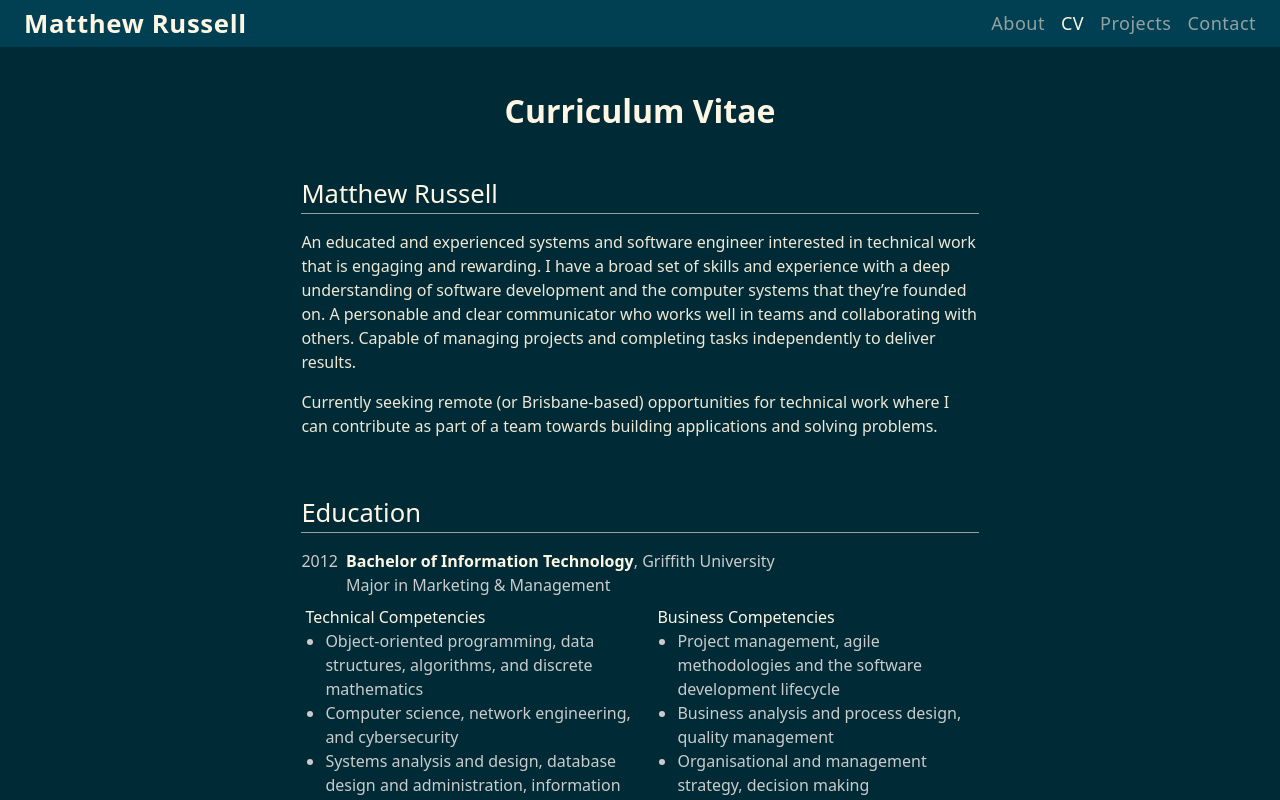
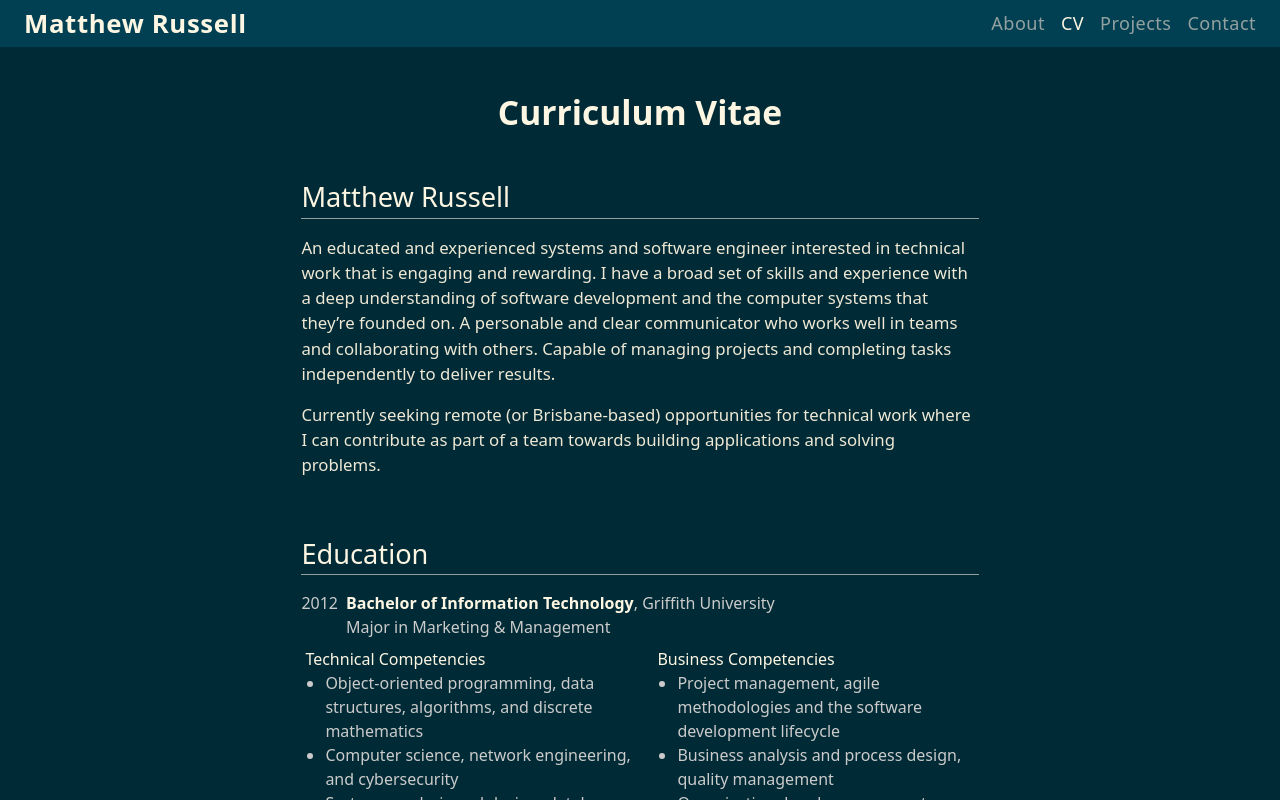
Before and after one commit to mjrussell91/mjrussell-net, an Angular app: page /cv in a window 1280 px wide. Shown: the top 800 px of the page. Built offline with nearby package versions, Linux system fonts and the light colour scheme.

Commit message:
typography updates

```diff
--- a/src/app/page-cv/page-cv.html
+++ b/src/app/page-cv/page-cv.html
@@ -64,9 +64,9 @@
         Several years experience working as a software engineer developing various web applications and systems.</p>
     <br />
     <ul *ngFor="let job of employmentHistory">
-        <div class="flex justify-between pb-4">
-            <span><strong>{{ job.title }}</strong>, {{ job.organisation }}</span>
-            <span class="justify-end"><strong>{{ job.startDate | date: 'MMM yyyy' }} - {{ job.endDate ? (job.endDate | date: 'MMM yyyy') : 'Present' }}</strong></span>
+        <div class="flex justify-between pb-4 text-[1.15em] font-[250]">
+            <span class=""><strong class="font-[300]!">{{ job.title }}</strong>, {{ job.organisation }}</span>
+            <span class="justify-end"><strong class="font-[300]!">{{ job.startDate | date: 'MMM yyyy' }} - {{ job.endDate ? (job.endDate | date: 'MMM yyyy') : 'Present' }}</strong></span>
         </div>
         <hr />
         <p class="my-4">{{ job.description }}</p>
--- a/src/styles.css
+++ b/src/styles.css
@@ -50,14 +50,14 @@ section, article {
     margin-right: auto;
 
     h1 {
-        font-size: 2rem;
+        font-size: 2.1rem;
         font-weight: 550;
         color: var(--color-white-1);
         text-align: center;
     }
 
     h2 {
-        font-size: 1.6rem;
+        font-size: 1.7rem;
         font-weight: 450;
         color: var(--color-white-1);
     }
@@ -70,7 +70,7 @@ section, article {
     p {
         color: var(--color-white-2);
         /* text-align: justify; */
-
+        font-size: 1.05em;
         font-weight: 300;
 
         a {
@@ -84,6 +84,7 @@ section, article {
     }
 
     li {
+        /* font-size: 1.05em; */
         font-weight: 300;
     }
 
```
